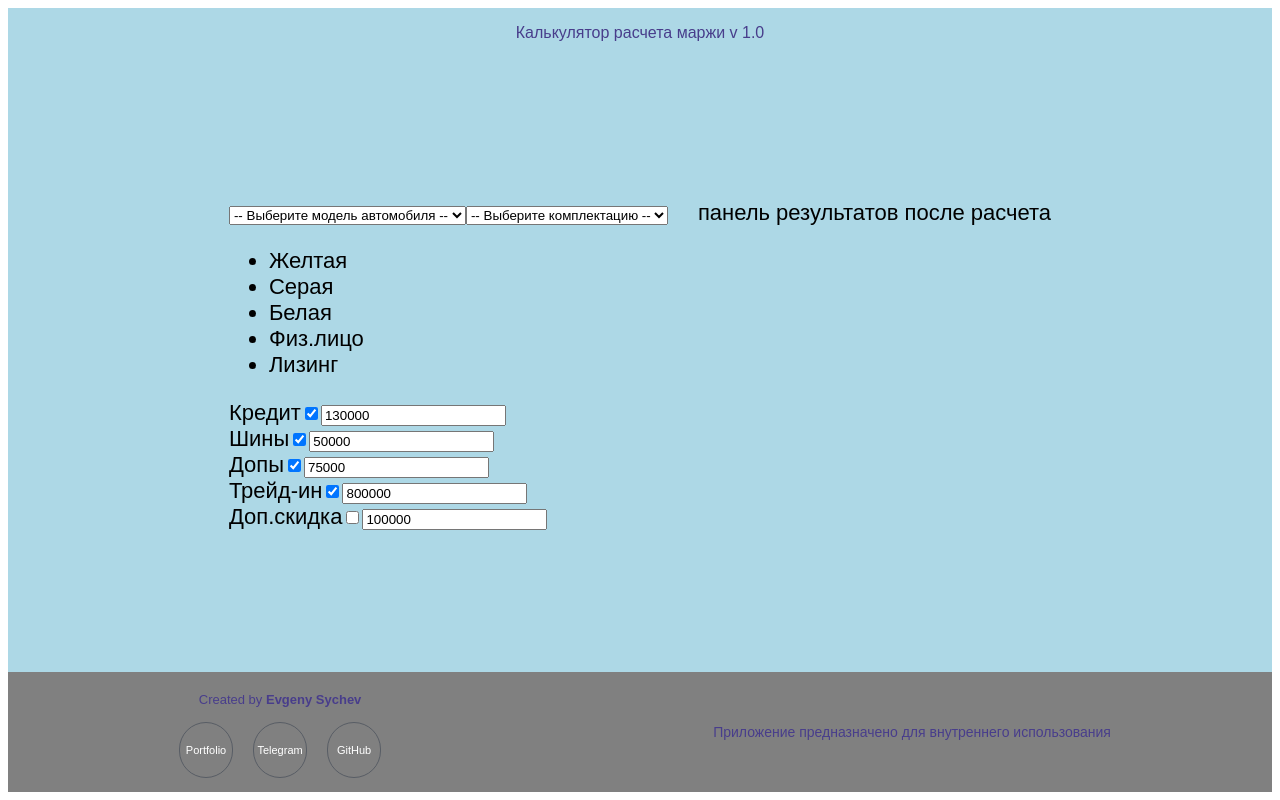
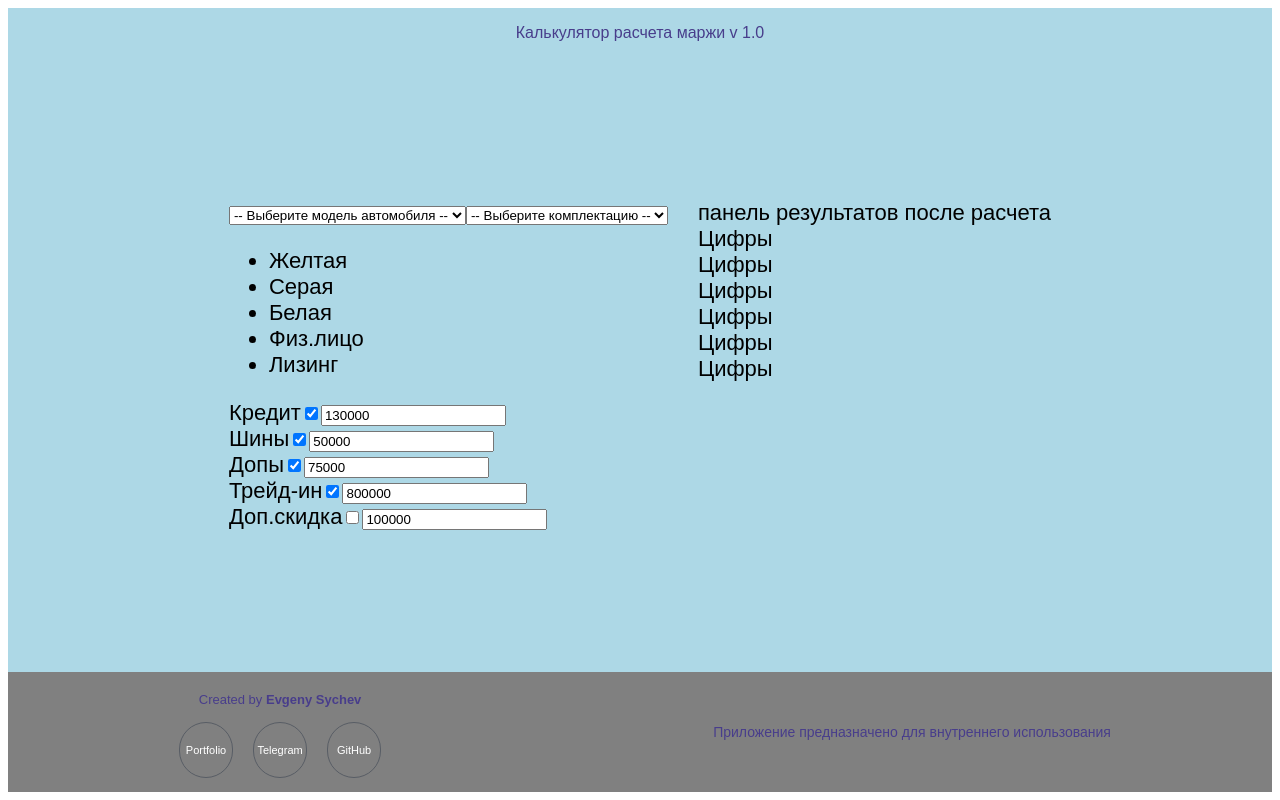
Before and after one commit to EvgenySychev/margin-calculator, a Next.js app: page /homePage in a window 1280 px wide. Built offline with nearby package versions, Linux system fonts and the light colour scheme.

Commit message:
added ResultPanel

```diff
--- /dev/null
+++ b/components/resultsPanel/ResultPanelItem.tsx
@@ -0,0 +1,5 @@
+export const ResultPanelItem = () => {
+  return <div>
+      Цифры
+  </div>
+}
--- a/components/resultsPanel/ResultsPanel.tsx
+++ b/components/resultsPanel/ResultsPanel.tsx
@@ -1,7 +1,15 @@
+import {ResultPanelItem} from "./ResultPanelItem";
+
 export const ResultsPanel = () => {
     return <div style={{
             margin: "15px"
         }}>
         панель результатов после расчета
+        <ResultPanelItem/>
+        <ResultPanelItem/>
+        <ResultPanelItem/>
+        <ResultPanelItem/>
+        <ResultPanelItem/>
+        <ResultPanelItem/>
     </div>
 }
```
